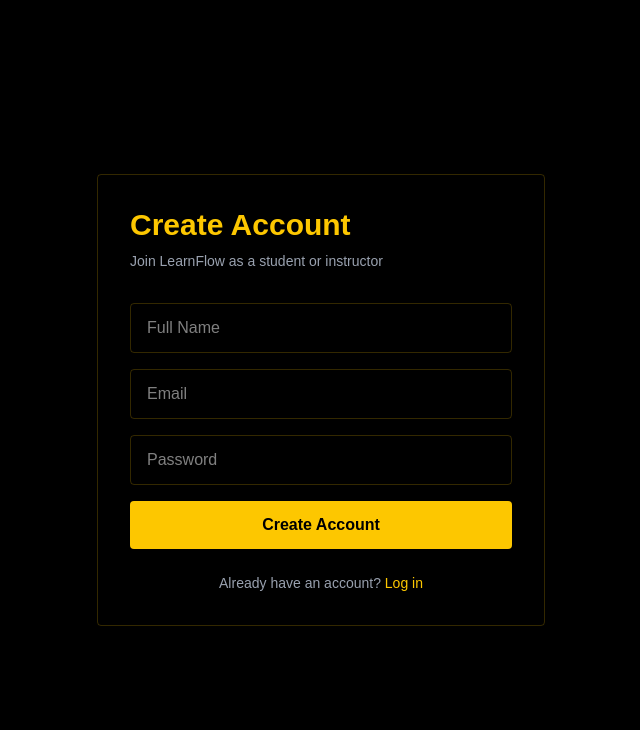
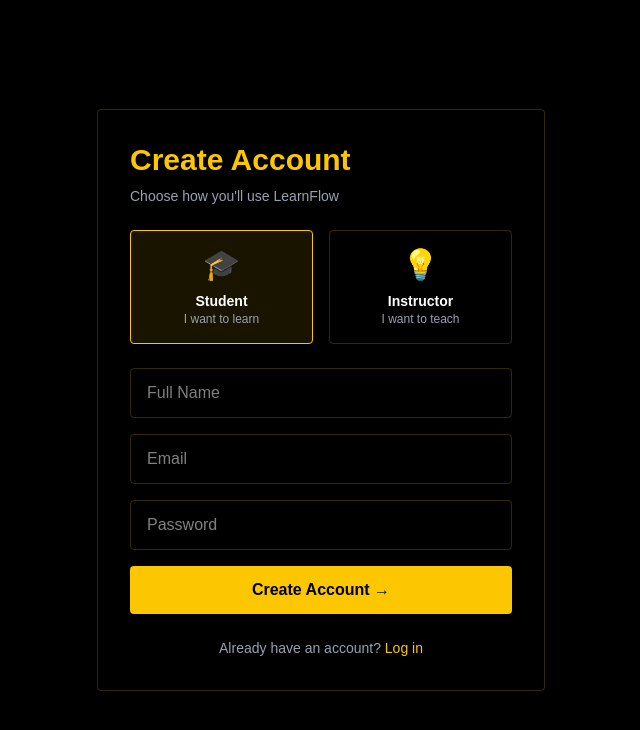
Before and after one commit to mahdouvha/learnflow, a Next.js app: page /signup in a window 1280 px wide. Shown: the top 730 px of the page, without its empty margins (319-959 px from the left). Built offline with nearby package versions, Linux system fonts and the light colour scheme.

Commit message:
add role selector to signup page

```diff
--- a/app/signup/page.tsx
+++ b/app/signup/page.tsx
@@ -1,22 +1,46 @@
+"use client"
+import { useState } from "react"
 export default function SignupPage(){
+    const [role, setRole] = useState("student")
+
     return(
             <main className="bg-black min-h-screen flex items-center justify-center px-4">
       <div className="border border-yellow-400/20 rounded p-8 w-full max-w-md">
         <h1 className="text-yellow-400 text-3xl font-bold mb-2">Create Account</h1>
-        <p className="text-gray-400 text-sm mb-8">Join LearnFlow as a student or instructor</p>
+        <p className="text-gray-400 text-sm mb-6">Choose how you'll use LearnFlow</p>
+
+        <div className="grid grid-cols-2 gap-4 mb-6">
+          <button
+            onClick={() => setRole("student")}
+            className={`border rounded p-4 text-center transition ${role === "student" ? "border-yellow-400 bg-yellow-400/10" : "border-yellow-400/20"}`}
+          >
+            <div className="text-3xl mb-2">🎓</div>
+            <div className="text-white font-bold text-sm">Student</div>
+            <div className="text-gray-400 text-xs">I want to learn</div>
+          </button>
+          <button
+            onClick={() => setRole("instructor")}
+            className={`border rounded p-4 text-center transition ${role === "instructor" ? "border-yellow-400 bg-yellow-400/10" : "border-yellow-400/20"}`}
+          >
+            <div className="text-3xl mb-2">💡</div>
+            <div className="text-white font-bold text-sm">Instructor</div>
+            <div className="text-gray-400 text-xs">I want to teach</div>
+          </button>
+        </div>
+
         <div className="flex flex-col gap-4">
           <input type="text" placeholder="Full Name" className="bg-transparent border border-yellow-400/20 text-white px-4 py-3 rounded outline-none focus:border-yellow-400" />
           <input type="email" placeholder="Email" className="bg-transparent border border-yellow-400/20 text-white px-4 py-3 rounded outline-none focus:border-yellow-400" />
           <input type="password" placeholder="Password" className="bg-transparent border border-yellow-400/20 text-white px-4 py-3 rounded outline-none focus:border-yellow-400" />
           <button className="bg-yellow-400 text-black font-bold py-3 rounded hover:bg-yellow-300">
-            Create Account
+            {role === "instructor" ? "Start Teaching →" : "Create Account →"}
           </button>
         </div>
+
         <p className="text-gray-400 text-sm text-center mt-6">
           Already have an account? <a href="/login" className="text-yellow-400">Log in</a>
         </p>
       </div>
     </main>
-
     )
 }
```
